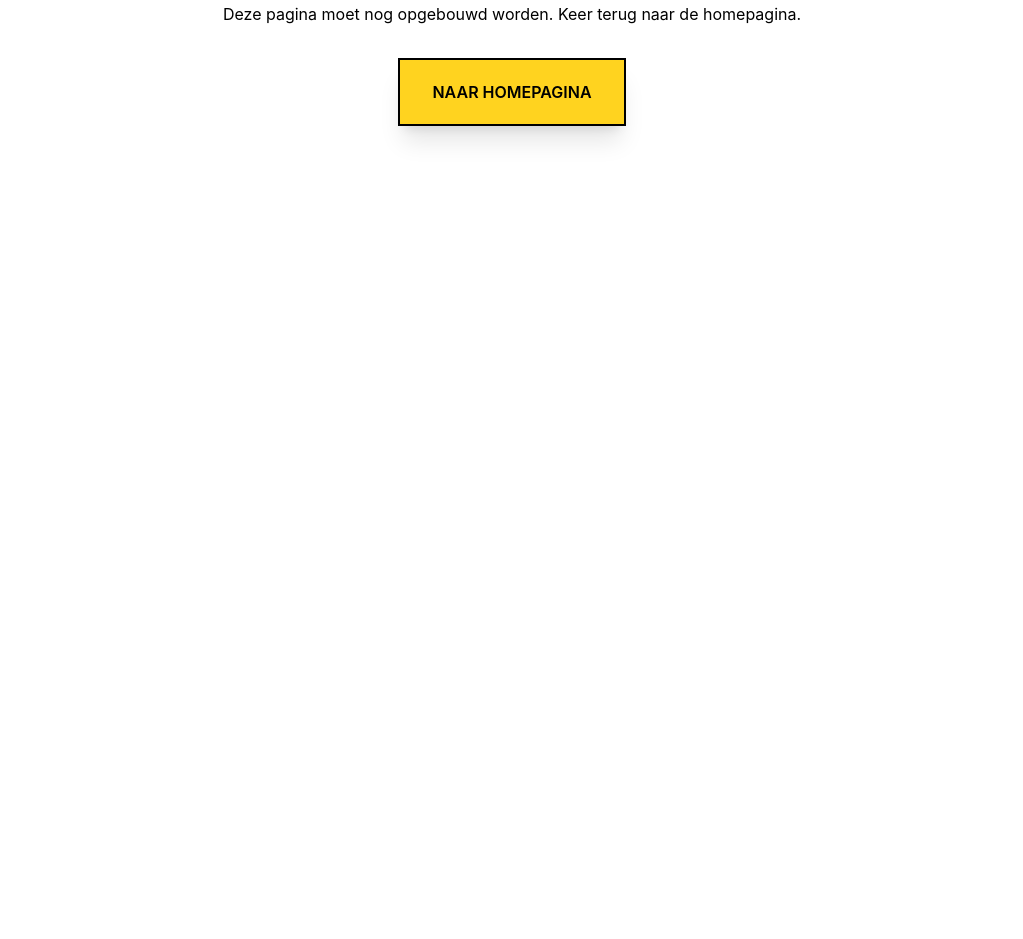
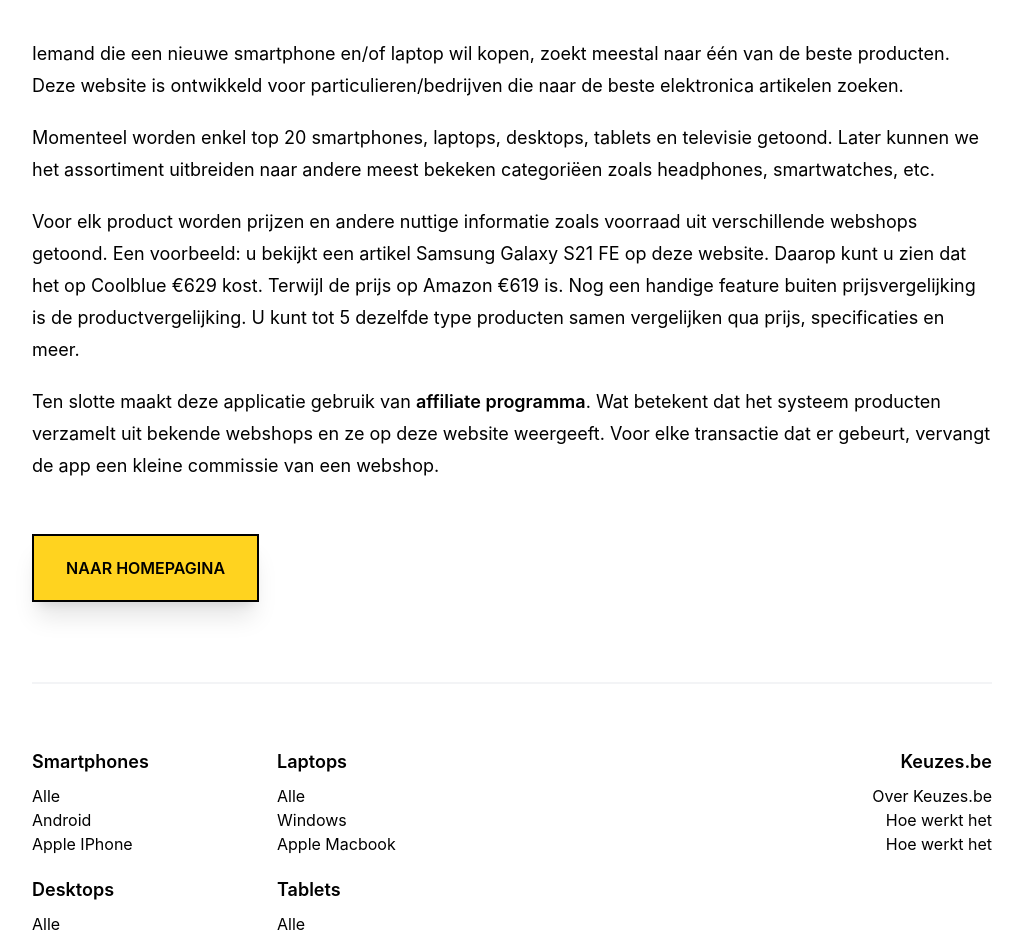
Before and after one commit to webdevamin/keuzes, a Next.js app: page /about in a window 1280 px wide. Shown: the part 280-1219 px from the top of the page, without its empty margins (128-1151 px from the left). Before the commit the page ends 800 px from the top, so only its background shows below. Built offline with nearby package versions, Linux system fonts and the light colour scheme.

Commit message:
about, footer

```diff
--- /dev/null
+++ b/components/Footer.jsx
@@ -0,0 +1,62 @@
+import Link from "next/link";
+import { categoriesWithItems } from "../config/data";
+
+const Footer = () => {
+    return (
+        <footer className={`mb-12 lg:mb-20 grid grid-cols-2 gap-5`}>
+            <section className={`grid grid-cols-1 lg:grid-cols-2 gap-5`}>
+                {
+                    categoriesWithItems.map((categoryWithItems, index) => {
+                        const { category, items } = categoryWithItems;
+
+                        return (
+                            <div key={index}>
+                                <h3 className={`font-semibold capitalize mb-2`}>
+                                    {category}
+                                </h3>
+                                <ul>
+                                    {
+                                        items.map((item, index) => {
+                                            const { slug, name } = item;
+
+                                            return (
+                                                <li key={index}
+                                                    className={`capitalize`}>
+                                                    {name}
+                                                </li>
+                                            )
+                                        })
+                                    }
+                                </ul>
+                            </div>
+                        )
+                    })
+                }
+            </section>
+            <section className={`text-end`}>
+                <h3 className={`font-semibold mb-2`}>
+                    Keuzes.be
+                </h3>
+                <ul>
+                    <li>
+                        <Link href={'/about'}>
+                            <a>Over Keuzes.be</a>
+                        </Link>
+                    </li>
+                    <li>
+                        <Link href={'/guide'}>
+                            <a>Hoe werkt het</a>
+                        </Link>
+                    </li>
+                    <li>
+                        <Link href={'/guide'}>
+                            <a>Hoe werkt het</a>
+                        </Link>
+                    </li>
+                </ul>
+            </section>
+        </footer>
+    );
+};
+
+export default Footer;
--- /dev/null
+++ b/config/affiliates.js
@@ -0,0 +1,7 @@
+const affiliates = [
+  { name: "Amazon", slug: "amazon" },
+  { name: "Coolblue", slug: "coolblue" },
+  { name: "Bol.com", slug: "bol" },
+];
+
+export default affiliates;
--- a/config/app.js
+++ b/config/app.js
@@ -1,6 +1,7 @@
 const APP_NAME = "Keuzes.be";
-const APP_TITLE = `Trending en Top 100 elektronica uit verschillende winkelketens | Keuzes.be`;
-const APP_DESCRIPTION = `Trending en Top 100 elektronica producten uit verschillende winkelketens: smartphones, laptops, etc. Vergelijk prijzen uit verschillende ketens zoals Amazon, Coolblue en meer!`;
+const APP_TITLE = `Trending en Top 20 elektronica uit verschillende winkelketens | Keuzes.be`;
+const APP_DESCRIPTION = `Trending en Top 20 elektronica producten uit verschillende winkelketens: smartphones, laptops, etc. Vergelijk prijzen uit verschillende ketens zoals Amazon, Coolblue en meer!`;
 const APP_URL = `https://keuzes.be`;
+const TOP = 20;
 
-export { APP_NAME, APP_TITLE, APP_DESCRIPTION, APP_URL };
+export { APP_NAME, APP_TITLE, APP_DESCRIPTION, APP_URL, TOP };
--- a/pages/404.jsx
+++ b/pages/404.jsx
@@ -1,6 +1,7 @@
 import Link from 'next/link';
 import Seo from '../components/Seo'
 import Header from "../components/Header";
+import Footer from '../components/Footer';
 
 const ClientError = () => {
     return (
@@ -26,6 +27,7 @@ const ClientError = () => {
                     </a>
                 </Link>
             </main>
+            <Footer />
         </>
     )
 }
--- a/pages/about.jsx
+++ b/pages/about.jsx
@@ -1,20 +1,49 @@
 import Seo from '../components/Seo'
 import Header from "../components/Header";
 import Link from 'next/link';
+import Footer from '../components/Footer';
+import { TOP } from '../config/app';
+import affiliates from '../config/affiliates';
 
 const About = () => {
     return (
         <>
             <Seo title={"Over Keuzes.be"} description={`Over Keuzes.be`} />
             <Header />
-            <main className={`text-center`}>
+            <main>
                 <section>
-                    <h1 className={`after:mx-auto mb-6`}>
-                        Wordt vervolgd...
-                    </h1>
-                    <p>
-                        Deze pagina moet nog opgebouwd worden. Keer terug naar de homepagina.
-                    </p>
+                    <article>
+                        <h1 className={`text-2xl lg:text-3xl`}>
+                            Over Keuzes.be
+                        </h1>
+                        <p>
+                            Iemand die een nieuwe smartphone en/of laptop wil kopen, zoekt
+                            meestal naar één van de beste producten. Deze website is
+                            ontwikkeld voor particulieren/bedrijven die
+                            naar de beste elektronica artikelen zoeken.
+                        </p>
+                        <p>
+                            Momenteel worden enkel top {TOP} smartphones, laptops, desktops,
+                            tablets en televisie getoond. Later kunnen we het
+                            assortiment uitbreiden naar andere meest bekeken
+                            categoriëen zoals headphones, smartwatches, etc.
+                        </p>
+                        <p>
+                            Voor elk product worden prijzen en andere
+                            nuttige informatie zoals voorraad uit verschillende webshops
+                            getoond. Een voorbeeld: u bekijkt een artikel Samsung Galaxy S21 FE
+                            op deze website. Daarop kunt u zien dat het op Coolblue €629 kost.
+                            Terwijl de prijs op Amazon €619 is. Nog een handige feature buiten
+                            prijsvergelijking is de productvergelijking. U kunt tot 5 dezelfde
+                            type producten samen vergelijken qua prijs, specificaties en meer.
+                        </p>
+                        <p>
+                            Ten slotte maakt deze applicatie gebruik van <strong>affiliate programma</strong>.
+                            Wat betekent dat het systeem producten verzamelt uit bekende webshops
+                            en ze op deze website weergeeft. Voor elke transactie dat er gebeurt,
+                            vervangt de app een kleine commissie van een webshop.
+                        </p>
+                    </article>
                 </section>
                 <Link href={'/'}>
                     <a className={`button mt-8`}>
@@ -22,6 +51,7 @@ const About = () => {
                     </a>
                 </Link>
             </main>
+            <Footer />
         </>
     )
 }
--- a/pages/guide.jsx
+++ b/pages/guide.jsx
@@ -1,6 +1,7 @@
 import Seo from '../components/Seo'
 import Header from "../components/Header";
 import Link from 'next/link';
+import Footer from '../components/Footer';
 
 const Guide = () => {
     return (
@@ -22,6 +23,7 @@ const Guide = () => {
                     </a>
                 </Link>
             </main>
+            <Footer />
         </>
     )
 }
--- a/pages/index.jsx
+++ b/pages/index.jsx
@@ -10,6 +10,9 @@ import { useState } from "react";
 import AccordionItem from '../components/AccordionItem';
 import { categoriesWithItems } from "../config/data";
 import SearchBar from '../components/SearchBar';
+import Footer from '../components/Footer';
+import { TOP } from '../config/app';
+import {affiliates} from '../config/affiliates';
 
 const fetcher = (...args) => fetch(...args).then((res) => res.json())
 
@@ -92,7 +95,7 @@ const Home = () => {
             <div className={`mb-7`}>
               <label htmlFor="sort"
                 className={`block h2 capitalize`}>
-                Sorteren top 100
+                Sorteren top {TOP}
               </label>
               <select id="sort">
                 <option value={`populair_desc`}>
@@ -111,7 +114,7 @@ const Home = () => {
             </div>
             <div className={`mb-7`}>
               <h2 htmlFor="sort" className={`block h2`}>
-                Filteren top 100
+                Filteren top {TOP}
               </h2>
               <div className={`mt-4`}>
                 {
@@ -133,15 +136,23 @@ const Home = () => {
                 Winkelketen
               </label>
               <select id="store">
-                <option value="amazon">Amazon</option>
-                <option value="coolblue">Coolblue</option>
-                <option value="bol">Bol.com</option>
+                {
+                  affiliates.map((affiliate, index) => {
+                    const { name, slug } = affiliate;
+
+                    return (
+                      <option key={index} value={slug}>
+                        {name}
+                      </option>
+                    )
+                  })
+                }
               </select>
             </div>
           </div>
         </div>
       </aside>
-      <main className={`border-none`}>
+      <main className={`border-none pb-0`}>
         <div className={`flex justify-between`}>
           <h1 className={`capitalize`}>
             Trending elektronica
@@ -178,7 +189,7 @@ const Home = () => {
                 className={`block h2 after:content-[''] after:block
                   after:h-2px after:bg-theme after:mt-1 lg:after:mt-3
                   after:w-8 lg:after:w-12`}>
-                Sorteren top 100
+                Sorteren top {TOP}
               </label>
               <select id="sort">
                 <option value="populair_desc">
@@ -199,7 +210,7 @@ const Home = () => {
               <h2 className={`after:content-[''] after:block
                 after:h-2px after:bg-theme after:mt-1 lg:after:mt-3
                 after:w-8 lg:after:w-12`}>
-                Filteren top 100
+                Filteren top {TOP}
               </h2>
               <div className={`p-3 flex flex-col gap-3`}>
                 {
@@ -236,9 +247,17 @@ const Home = () => {
                 Winkelketen
               </label>
               <select id="store w-full">
-                <option value="amazon">Amazon</option>
-                <option value="coolblue">Coolblue</option>
-                <option value="bol">Bol.com</option>
+                {
+                  affiliates.map((affiliate, index) => {
+                    const { name, slug } = affiliate;
+
+                    return (
+                      <option key={index} value={slug}>
+                        {name}
+                      </option>
+                    )
+                  })
+                }
               </select>
             </div>
           </aside>
@@ -258,6 +277,7 @@ const Home = () => {
           </div>
         </section>
       </main>
+      <Footer />
     </>
   )
 }
--- a/pages/items/[id].jsx
+++ b/pages/items/[id].jsx
@@ -1,5 +1,6 @@
 import Image from 'next/image';
 import Link from 'next/link';
+import Footer from '../../components/Footer';
 import Header from '../../components/Header';
 import Seo from '../../components/Seo'
 
@@ -44,6 +45,7 @@ const Item = ({ item }) => {
                     </div>
                 </article>
             </main>
+            <Footer />
         </>
     )
 }
--- a/styles/app.scss
+++ b/styles/app.scss
@@ -19,7 +19,7 @@ body {
 }
 
 main {
-  @apply pt-12 lg:pt-20 border-t-2 border-gray-100;
+  @apply py-12 mb-10 lg:mb-16 lg:py-20 border-y-2 border-gray-100;
 }
 
 a {
@@ -51,6 +51,14 @@ h3,
   @apply mb-1 lg:text-lg font-bold;
 }
 
+p {
+  @apply mb-4 lg:mb-5 leading-7 lg:leading-8 lg:text-lg;
+}
+
+strong {
+  @apply font-semibold;
+}
+
 // Fields //
 
 select,
```
